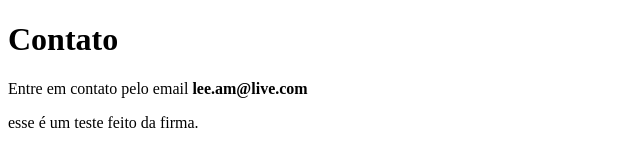
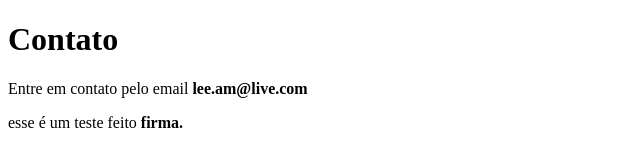
Before and after one commit to MarceloBiotto/sistema-de-cadastro, a plain HTML site: page contato.html in a window 1280 px wide. Shown: the full height of the page, 0-640 px from the left. Drawn offline with Linux system fonts and the light colour scheme.

Commit message:
alterando o contato

```diff
--- a/contato.html
+++ b/contato.html
@@ -9,7 +9,7 @@
 <body>
     <h1>Contato</h1>
     <p> Entre em contato pelo email <strong>lee.am@live.com</strong></p>
-    <p> esse é um teste feito da firma.
+    <p> esse é um teste feito <strong> firma.
     </p>
 </body>
 </html>
```
